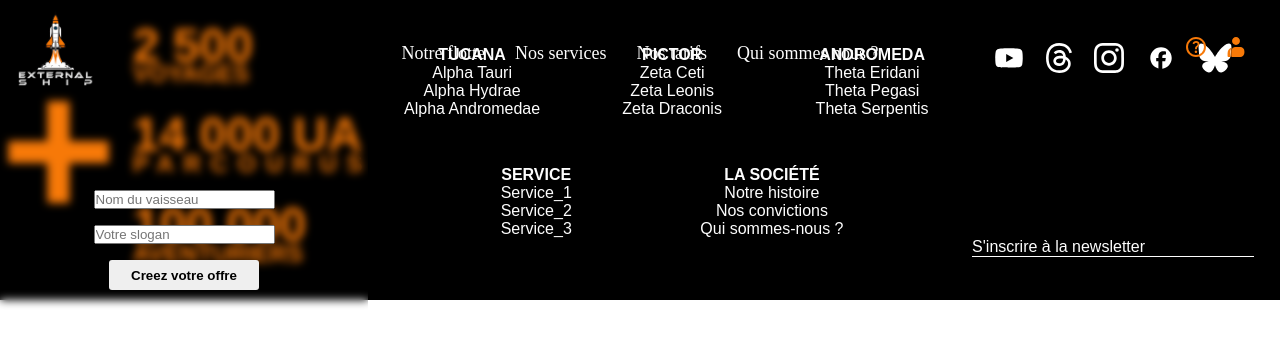
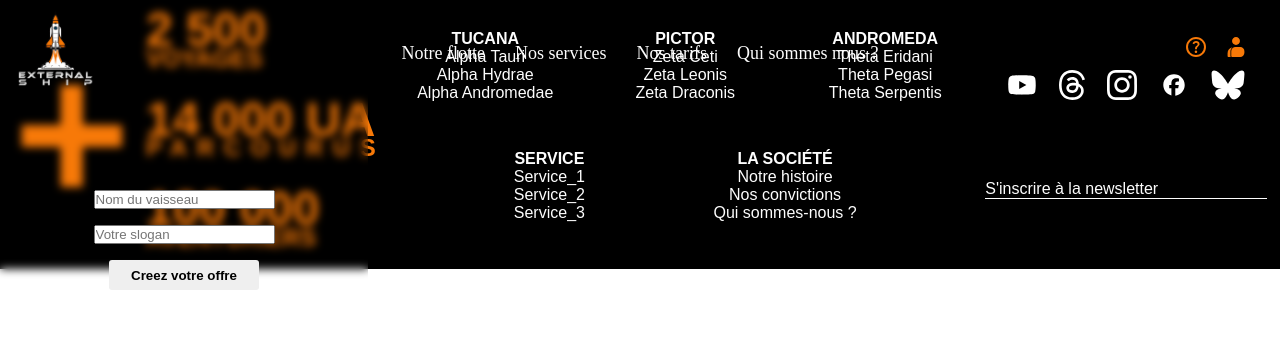
Before and after one commit to wildcodeschool-2025-03/js-lyon-2025-03-p3, a React (Vite) app in the folder client/: page /addship in a window 1280 px wide. Shown: the top 346 px of the page. Built offline with nearby package versions, Linux system fonts and the light colour scheme; no server answers.

Commit message:
fix des catégories 'Marque' du footer qui sortaient de la zone défini dans une définition tablet

```diff
--- a/client/src/components/Footer.css
+++ b/client/src/components/Footer.css
@@ -134,8 +134,10 @@
   .footer {
     display: flex;
     flex-direction: row;
+    justify-content: center;
     align-items: center;
-    height: 300px;
+    height: fit-content;
+    width: 100vw;
   }
 
   .logosAndNewsletter {
```
